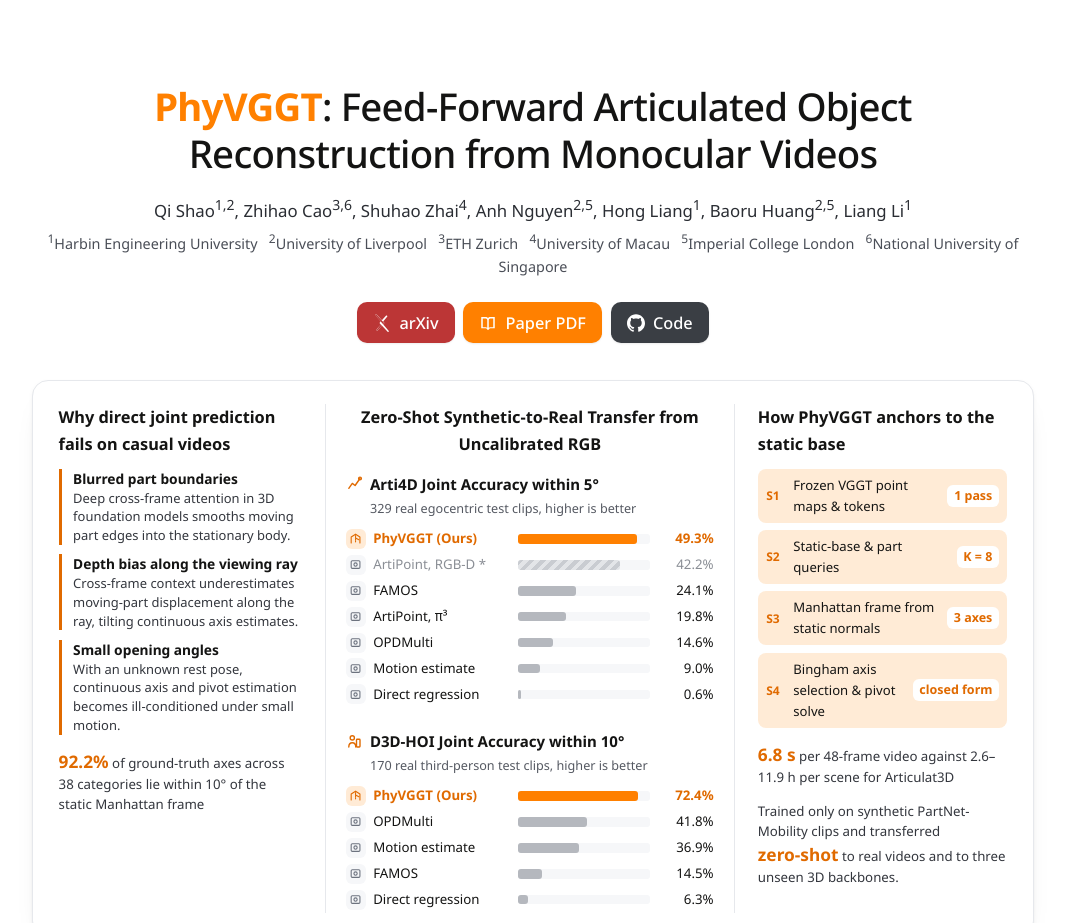
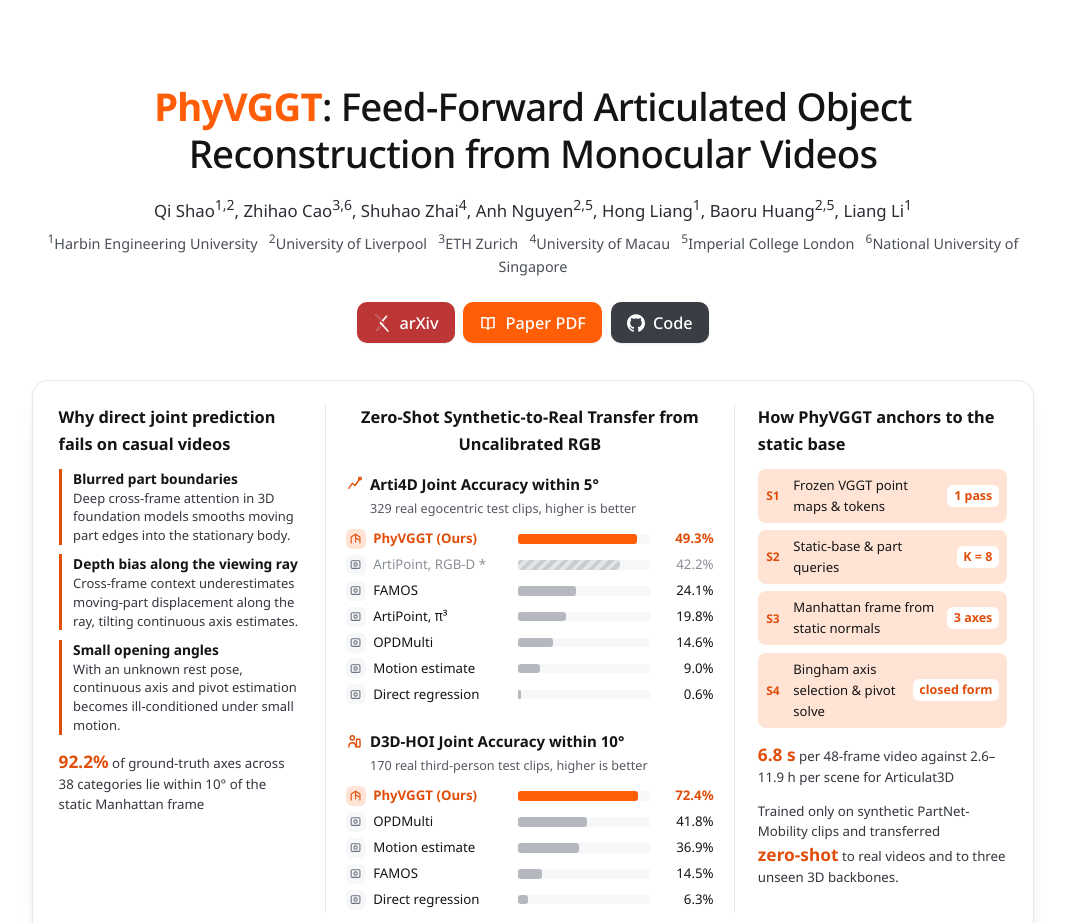
Before and after one commit to PhyVGGT/phyvggt.github.io, a plain HTML site: page index.html in a window 1280 px wide. Shown: the top 923 px of the page, without its empty margins (107-1172 px from the left). Drawn offline with Linux system fonts and the light colour scheme; a web font is replaced by a local one.

Commit message:
Unify with CoSphere racing orange #FF5D06
Co-Authored-By: Claude Opus 5.5 <noreply@anthropic.com>

```diff
--- a/index.html
+++ b/index.html
@@ -18,7 +18,7 @@
 :root{
   --ink:#141413;
   --ivory:#FFFFFF;
-  --oat:#FFEBD6;
+  --oat:#FFE4D6;
   --teal:#218375;
   --slate:#3A3E44;
   --mid:#7A7E85;
@@ -26,10 +26,10 @@
   --sunken:#F6F7F9;
   --warm-line:#E6E8EC;
   --line:rgba(31,30,29,.10);
-  --brand:#E06A00;
-  --brand-hover:#C25A00;
-  --coral:#FF8000;
-  --tint:rgba(255,128,0,.10);
+  --brand:#E04E0B;
+  --brand-hover:#B83E08;
+  --coral:#FF5D06;
+  --tint:rgba(255,93,6,.10);
   --serif:"Google Sans","Noto Sans",-apple-system,BlinkMacSystemFont,"Segoe UI",sans-serif;
   --body:"Noto Sans",-apple-system,BlinkMacSystemFont,"Segoe UI",sans-serif;
   --mono:ui-monospace,"SF Mono","JetBrains Mono",Menlo,Consolas,monospace;
@@ -66,8 +66,8 @@ button{font:inherit;color:inherit}
 .btn:hover{transform:translateY(-2px);box-shadow:0 12px 22px -10px var(--glow),0 2px 4px rgba(0,0,0,.06);background:#26292E}
 .btn:hover svg{transform:scale(1.1)}
 .btn:active{transform:translateY(0) scale(.97)}
-.btn-primary{--glow:rgba(255,128,0,.45);background:var(--coral)}
-.btn-primary:hover{background:#E67300}
+.btn-primary{--glow:rgba(255,93,6,.45);background:var(--coral)}
+.btn-primary:hover{background:#E04E0B}
 .btn-arxiv{--glow:rgba(179,27,27,.45);background:#B31B1B;border-color:#B31B1B;color:#fff}.btn-arxiv svg{fill:#fff}.btn-arxiv:hover{background:#8F1515;border-color:#8F1515;color:#fff}
 .btn[aria-disabled="true"]{cursor:default;opacity:.88}
 .btn[aria-disabled="true"]::after,.btn[aria-disabled="true"]::before{position:absolute;left:50%;opacity:0;pointer-events:none;transition:opacity .18s ease,transform .18s ease}
@@ -82,7 +82,7 @@ button{font:inherit;color:inherit}
 .chip{padding:.48rem 1.05rem;border:1px solid var(--warm-line);border-radius:8px;background:#fff;font-size:.96rem;cursor:pointer;transition:all .2s ease}
 .chip:active{transform:scale(.97)}
 .chip:hover{border-color:var(--coral);color:var(--brand)}
-.chip[aria-pressed="true"]{border-color:rgba(255,128,0,.45);background:var(--oat);color:var(--brand-hover);font-weight:500}
+.chip[aria-pressed="true"]{border-color:rgba(255,93,6,.45);background:var(--oat);color:var(--brand-hover);font-weight:500}
 
 /* Sections */
 .section{padding:2.5rem 0}
```
Also changed, not shown: assets/cmp_arti4d.png, assets/decoder_block.png, assets/design_bingham.png, assets/gallery.png, assets/motion_range.png, assets/pipeline.png, 5 other files.
